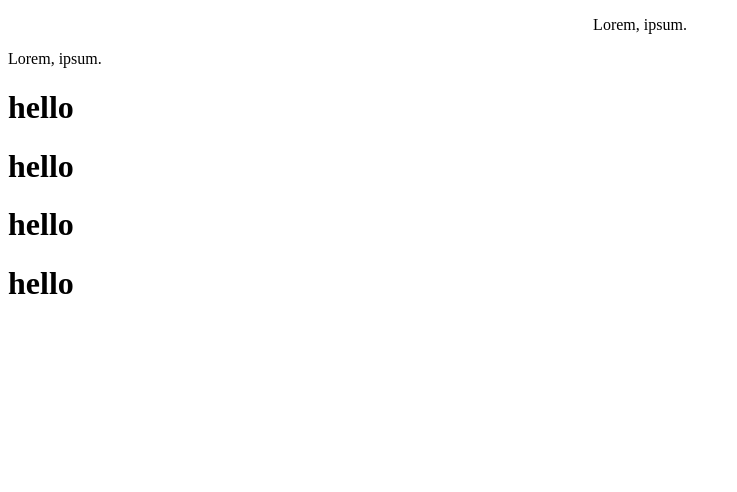
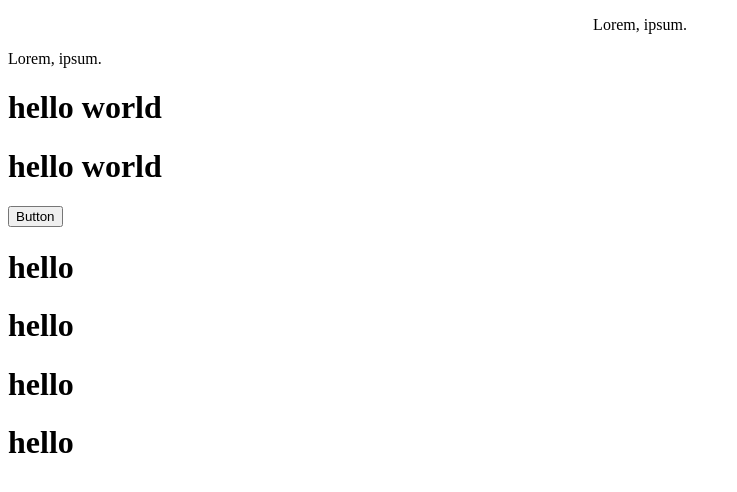
Before and after one commit to vuvandieu250201/Git-Demo-Version-2, a plain HTML site: page index.html in a window 1280 px wide. Shown: the whole page, without its empty margins (0-737 px from the left). Drawn offline with Linux system fonts and the light colour scheme.

Commit message:
update content prodcut

```diff
--- a/index.html
+++ b/index.html
@@ -20,7 +20,11 @@
         <div class="col-4" style="border: 1px;">
             <p>Lorem, ipsum.</p>
         </div>
-        <div class="col-6"></div>
+        <div class="col-6">
+            <h1>hello world</h1>
+            <h1>hello world</h1>
+            <button class="btn btn-danger">Button</button>
+        </div>
         <div class="col-6"></div>
         <div class="col-6"></div>
         <div class="row">
```
